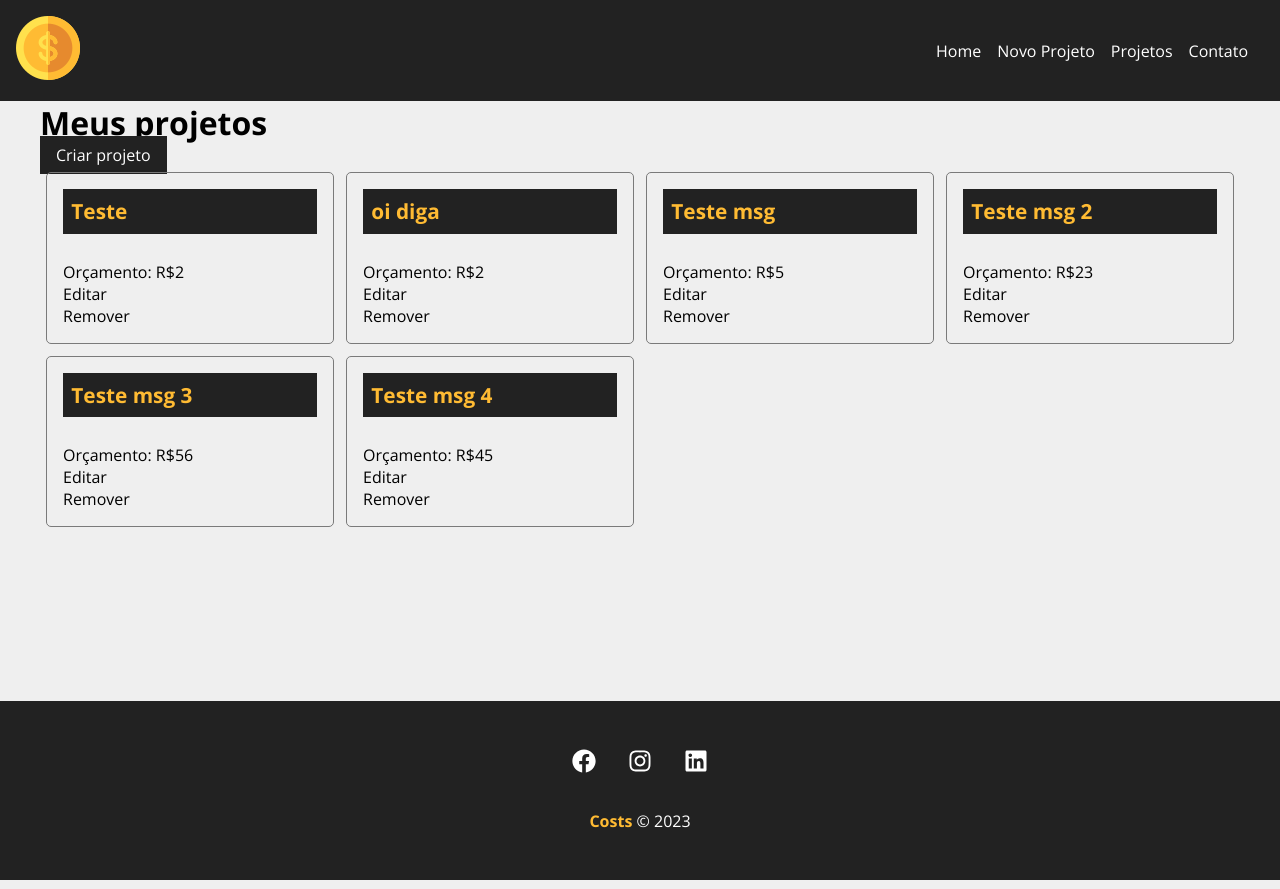
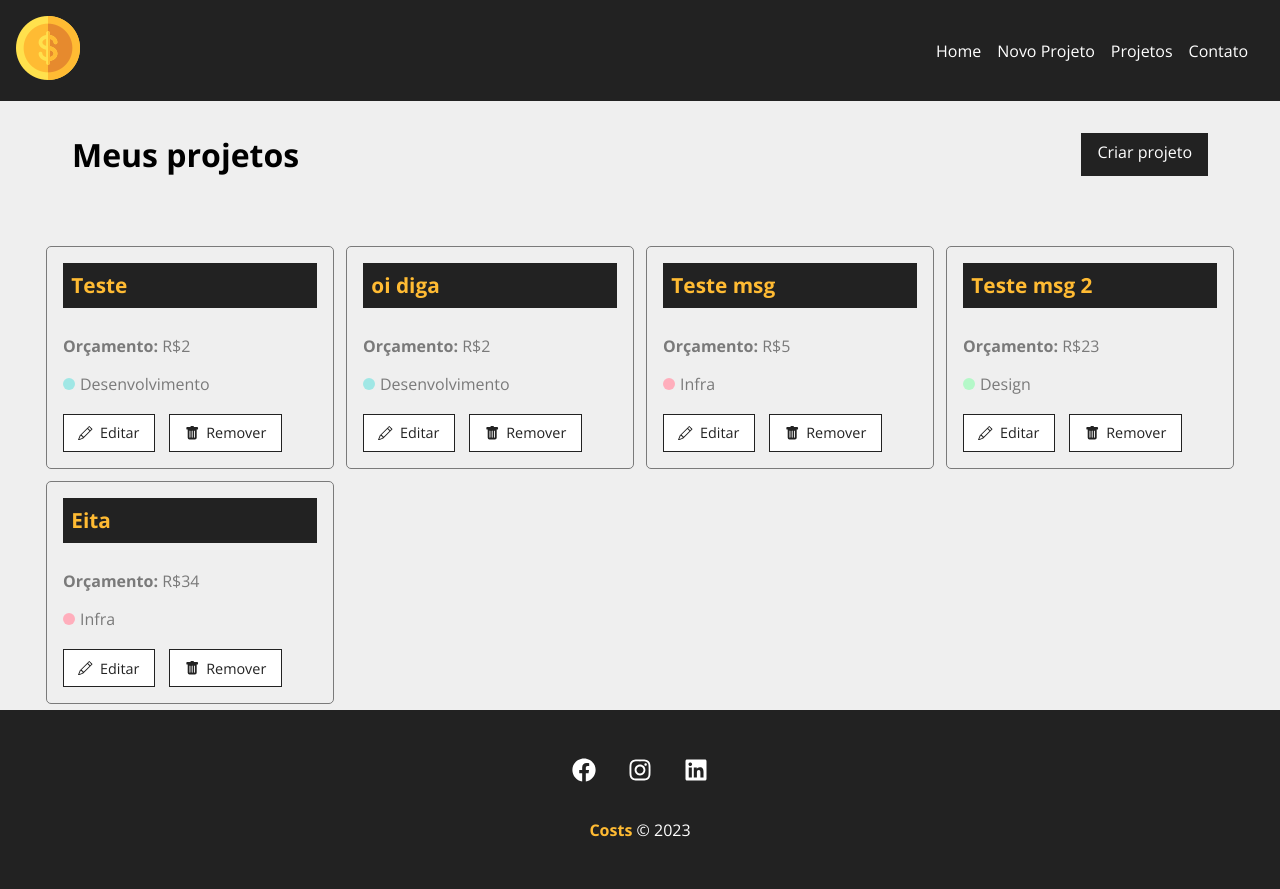
Before and after one commit to Aris402/Costs-React, a React (Create React App) app: page /projects in a window 1280 px wide. Built offline with nearby package versions, Linux system fonts and the light colour scheme; data requests are answered from the project's data file.

Commit message:
Removing projects and adding loader component

```diff
--- a/db.json
+++ b/db.json
@@ -45,26 +45,15 @@
       "id": 4
     },
     {
-      "name": "Teste msg 3",
-      "budget": "56",
+      "name": "Eita",
+      "budget": "34",
       "category": {
-        "id": "4",
-        "name": "Planejamento"
+        "id": "1",
+        "name": "Infra"
       },
       "cost": 0,
       "services": [],
-      "id": 5
-    },
-    {
-      "name": "Teste msg 4",
-      "budget": "45",
-      "category": {
-        "id": "2",
-        "name": "Desenvolvimento"
-      },
-      "cost": 0,
-      "services": [],
-      "id": 6
+      "id": 7
     }
   ],
   "categories": [
--- /dev/null
+++ b/src/components/layout/Loading.js
@@ -0,0 +1,12 @@
+import styles from './Loading.module.css'
+import loading from '../../img/loading.svg'
+
+function Loading() {
+    return(
+        <div className={styles.loader_container}>
+            <img src={loading} alt="Loading" className={styles.loader}/>
+        </div>
+    )
+}
+
+export default Loading
--- /dev/null
+++ b/src/components/layout/Loading.module.css
@@ -0,0 +1,10 @@
+.loader_container{
+    width: 100%;
+    height: 100%;
+    display: flex;
+    justify-content: center;
+    align-items: center;
+}
+.loader{
+    width: 50px;
+}
--- a/src/components/pages/Projects.js
+++ b/src/components/pages/Projects.js
@@ -2,12 +2,15 @@ import Message from "../layout/Message"
 import { Link, useLocation } from "react-router-dom"
 import styles from './Projects.module.css'
 import Container from '../layout/Container'
+import Loading from "../layout/Loading"
 import LinkButton from '../layout/LinkButton'
 import ProjectCard from "../project/ProjectCard"
 import { useState, useEffect } from "react"
 
 function Projects(){
     const [projects, setProjects] = useState([])
+    const [removeLoading, setRemoveLoading] = useState(false)
+    const [projectMessage, setProjectMessage] = useState('')
 
     const location = useLocation()
     let message = ''
@@ -16,7 +19,8 @@ function Projects(){
     }
 
     useEffect(() => {
-        fetch('http://localhost:5000/projects', {
+        setTimeout(() => {
+            fetch('http://localhost:5000/projects', {
             method: "GET",
             headers: {
                 'Content-type': 'application/json'
@@ -24,17 +28,34 @@ function Projects(){
         }).then(resp => resp.json())
         .then(data => {
             setProjects(data)
+            setRemoveLoading(true)
         })
         .catch(err => console.log(err))
+        }, 300)
     }, [])
+
+    function removeProject(id){
+        fetch(`http://localhost:5000/projects/${id}`,{
+            method: 'DELETE',
+            headers:{
+                'Content-Type': 'application/json'
+                },
+            }).then(resp => resp.json())
+            .then(data => {
+                setProjects(projects.filter((project) => project.id !== id))
+                setProjectMessage('Projeto removido com sucesso')
+            })
+            .catch(err => console.log(err))
+    }
 
     return(
         <div>
-            <div>
-            <h1>Meus projetos</h1>
-            <LinkButton to="newproject" text="Criar projeto"/>
+            <div className={`${styles.project_container} ${styles.title_container}`}>
+                <h1>Meus projetos</h1>
+                <LinkButton to="/newproject" text="Criar projeto"/>
             </div>
             {message && <Message msg={message} type="success"/>}
+            {projectMessage && <Message msg={projectMessage} type="success"/>}
             <Container customClass="start">
                 {projects.length > 0 &&
                   projects.map((project) =>
@@ -43,7 +64,14 @@ function Projects(){
                   id={project.id}
                   key={project.id}
                   budget={project.budget}
-                  category={project.category.name}/>)}
+                  category={project.category.name}
+                  handleRemove={removeProject}/>)}
+                {!removeLoading && <Loading/>}
+                {removeLoading && projects.length === 0
+                    && (
+                        <p>Sem projetos cadastrados</p>
+                    )
+                }
             </Container>
         </div>
     )
--- a/src/components/project/ProjectCard.js
+++ b/src/components/project/ProjectCard.js
@@ -1,16 +1,30 @@
+import {Link} from 'react-router-dom'
 import styles from './ProjectCard.module.css'
 import {BsPencil, BsFillTrashFill} from  'react-icons/bs'
 
 function ProjectCard({id, name, budget, category, handleRemove}){
+
+    const remove = (e) => {
+        e.preventDefault()
+        handleRemove(id)
+    }
+
     return(
         <div className={styles.project_card}>
         <h4>{name}</h4>
         <p>
             <span>Orçamento:</span> R${budget}
         </p>
-        <div>
-            <p>Editar</p>
-            <p>Remover</p>
+        <p className={styles.category_text}>
+            <span className={`${styles[category.toLowerCase()]}`}></span>{category}
+        </p>
+        <div className={styles.project_card_actions}>
+            <Link to="/">
+                <BsPencil/> Editar
+            </Link>
+            <button onClick={remove}>
+                <BsFillTrashFill/> Remover
+            </button>
         </div>
         </div>
     )
--- a/src/components/project/ProjectCard.module.css
+++ b/src/components/project/ProjectCard.module.css
@@ -12,3 +12,63 @@
     margin-bottom: 1.3em;
     font-size: 1.3em;
 }
+.project_card p{
+    color: #7a7a7a;
+    margin-bottom: 1em;
+}
+.project_card p span{
+    font-weight: bold;
+}
+.category_text{
+    display: flex;
+    align-items: center;
+}
+.category_text span{
+    display: block;
+    width: 12px;
+    height: 12px;
+    border-radius: 50%;
+    background-color: #ccc;
+    margin-right: 5px;
+}
+.category_text .infra{
+    background-color: #ffaebc;
+}
+.category_text .desenvolvimento{
+    background-color: #a0e7e5;
+}
+.category_text .design{
+    background-color: #b4f8c8;
+}
+.category_text .planejamento{
+    background-color: #fbe7c6;
+}
+.project_card_actions{
+    margin-top: 1.2em;
+    display: flex;
+    align-items: center;
+}
+.project_card_actions a,
+.project_card_actions button{
+    text-decoration: none;
+    border: none;
+    background-color: #fff;
+    color: #222;
+    font-size: .9em;
+    padding: .6em 1em;
+    cursor: pointer;
+    margin-right: 1em;
+    border: 1px solid #222;
+    display: flex;
+    align-items: center;
+    justify-content: center;
+    transition: 0.5s;
+}
+.project_card_actions svg{
+    margin-right: .5em;
+}
+.project_card_actions a:hover,
+.project_card_actions button:hover{
+    background-color: #222;
+    color: #ffbb33;
+}
```
